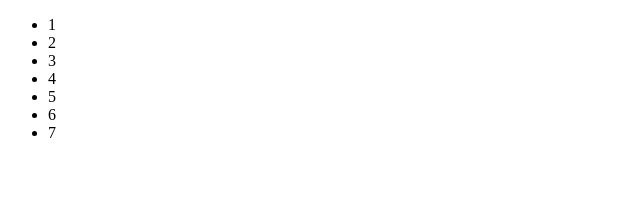
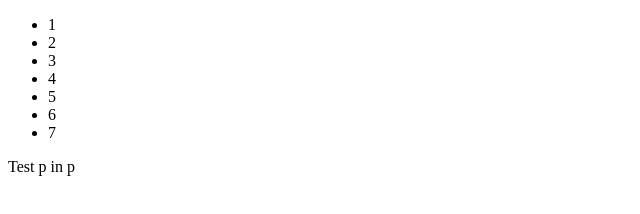
Before and after one commit to Jilook/google-homepage, a plain HTML site: page index.html in a window 1280 px wide. Shown: the full height of the page, 0-640 px from the left. Drawn offline with Linux system fonts and the light colour scheme.

Commit message:
add some

```diff
--- a/index.html
+++ b/index.html
@@ -14,6 +14,7 @@
 <li>6</li>
 <li>7</li>
 </ul>
+<p>Test p in p</p>
 
 </body>
 </html>
```
